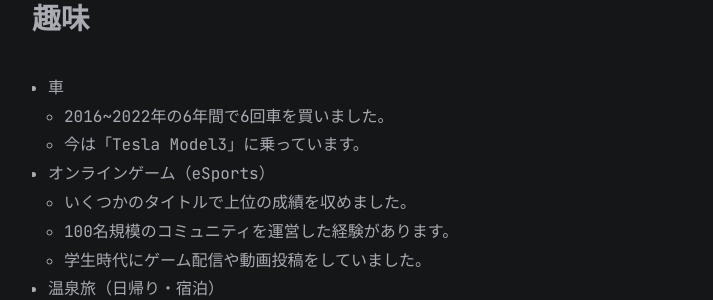
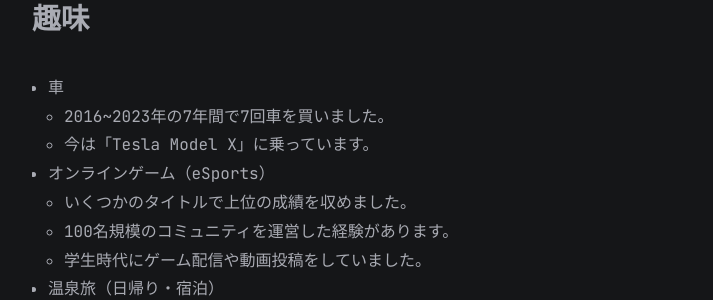
Before and after one commit to kaze3desu/kaze3desu.github.io, a Jekyll site: the page built from all_collections/_posts/2023-04-09-About-Me.md, in a window 1280 px wide. Shown: the part 865-1165 px from the top of the page, without its empty margins (283-996 px from the left). Built offline with Jekyll 4.4.1, drawn with Linux system fonts in a browser that asks for light colours.

Commit message:
2023-04-09-About-Me.md を更新

```diff
--- a/all_collections/_posts/2023-04-09-About-Me.md
+++ b/all_collections/_posts/2023-04-09-About-Me.md
@@ -23,8 +23,8 @@ categories: ["self-introduction"]
 ## 趣味
 
 - 車
-  - 2016~2022年の6年間で6回車を買いました。
-  - 今は「Tesla Model3」に乗っています。
+  - 2016~2023年の7年間で7回車を買いました。
+  - 今は「Tesla Model X」に乗っています。
 - オンラインゲーム（eSports）
   - いくつかのタイトルで上位の成績を収めました。
   - 100名規模のコミュニティを運営した経験があります。
```
